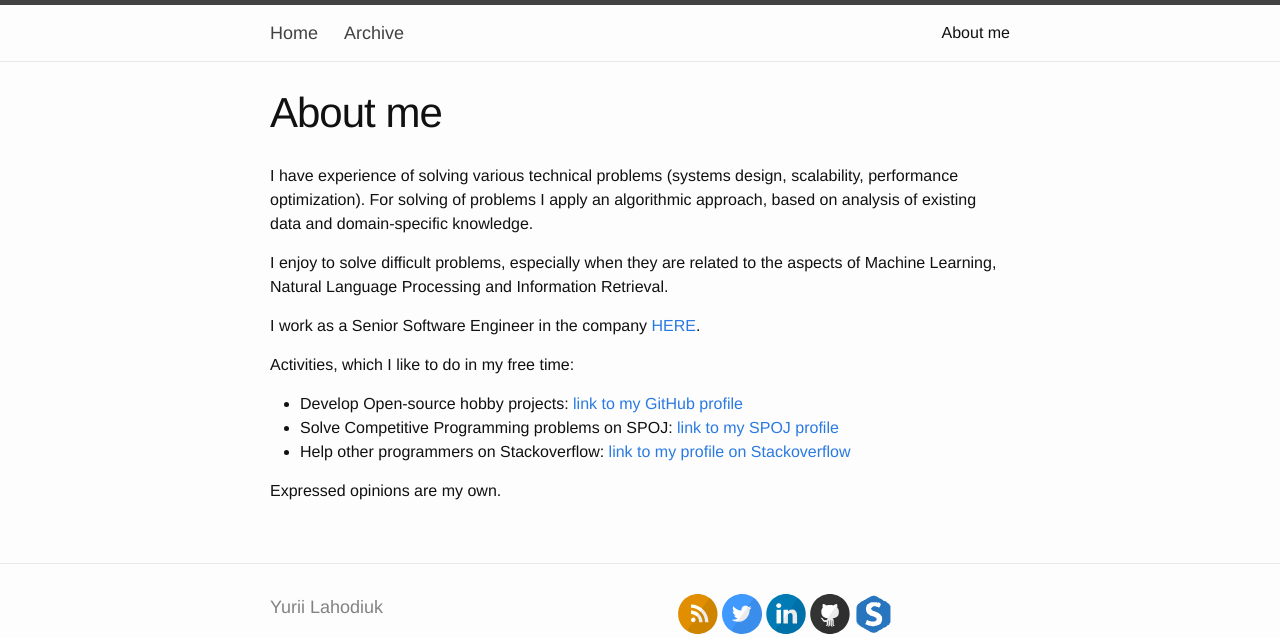
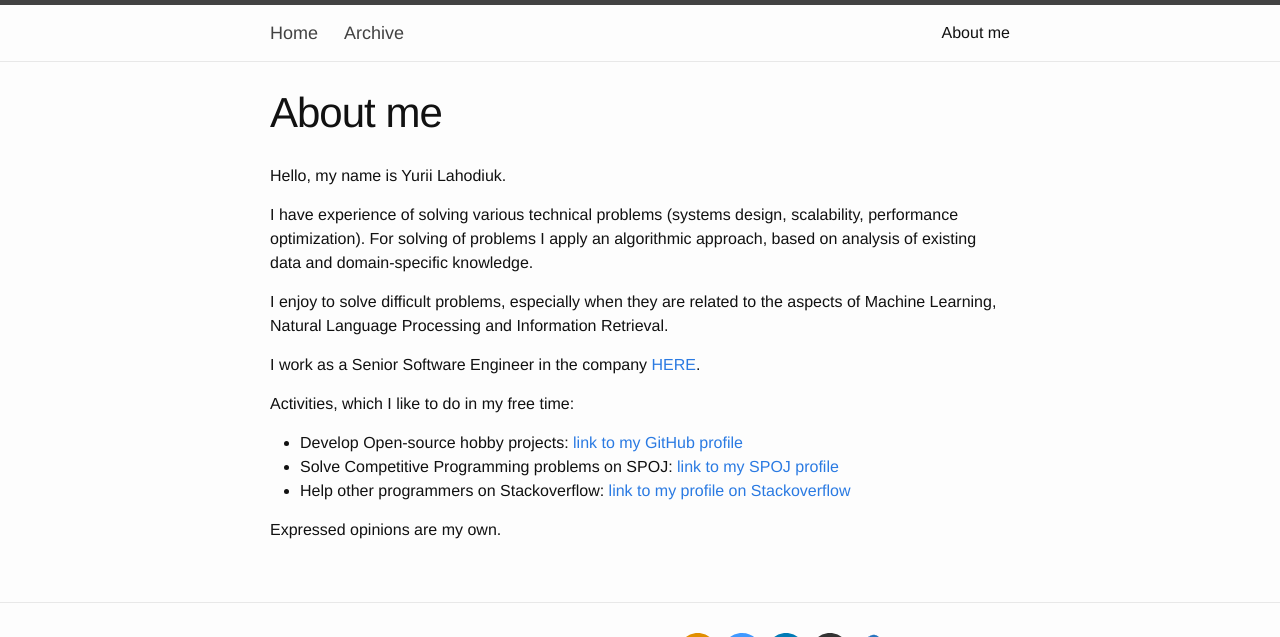
Before and after one commit to lagodiuk/lagodiuk.github.io, a Jekyll site: the page built from about.md, in a window 1280 px wide, cut to the strip 0-637 px from the top of the page. Built offline with Jekyll 4.4.1, drawn with Linux system fonts in a browser that asks for light colours; Markdown is read by kramdown in place of the engine named in the settings.

Commit message:
Updated About

```diff
--- a/about.md
+++ b/about.md
@@ -3,6 +3,8 @@ layout: page
 title: About me
 permalink: /about/
 ---
+
+Hello, my name is Yurii Lahodiuk.
 
 I have experience of solving various technical problems (systems design, scalability, performance optimization).
 For solving of problems I apply an algorithmic approach, based on analysis of existing data and domain-specific knowledge.
```
